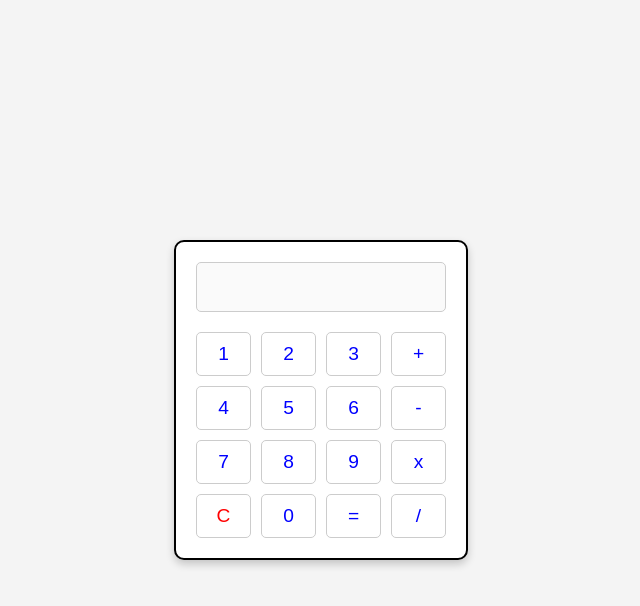
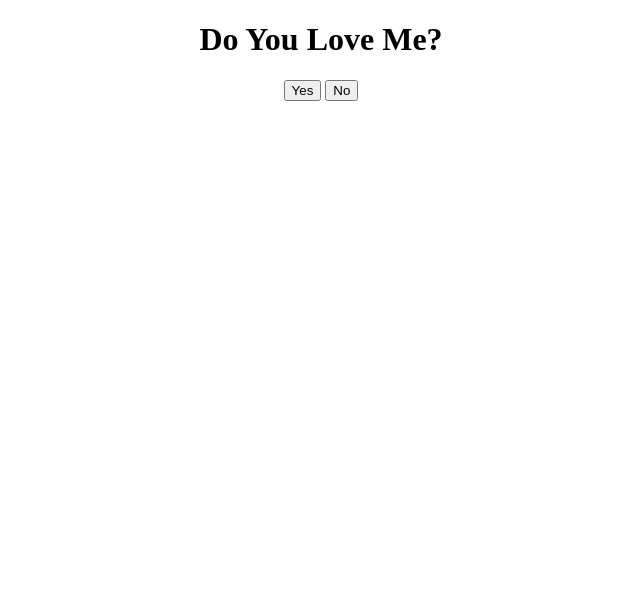
Before and after one commit to hoang10102006/oke, a website: page codethoi.html in a window 1280 px wide. Shown: the whole page, without its empty margins (319-959 px from the left). Drawn offline with Linux system fonts and the light colour scheme.

Commit message:
add hett

```diff
--- a/codethoi.html
+++ b/codethoi.html
@@ -3,113 +3,33 @@
 <head>
     <meta charset="UTF-8">
     <meta name="viewport" content="width=device-width, initial-scale=1.0">
-    <title>Calculator</title>
+    <title>Lesson 07: Do You Love Me?</title>
     <style>
-        body {
-            font-family: Arial, sans-serif;
-            display: flex;
-            justify-content: center;
-            align-items: center;
-            height: 100vh;
-            margin: 0;
-            background-color: #f4f4f4;
-        }
-
-        .calculator {
-            border: 2px solid black;
-            padding: 20px;
-            border-radius: 10px;
-            background: white;
-            width: 250px;
-            box-shadow: 0 4px 8px rgba(0, 0, 0, 0.2);
-        }
-
-        .display {
-            width: 100%;
-            height: 50px;
-            text-align: right;
-            font-size: 1.5em;
-            margin-bottom: 20px;
-            padding: 10px;
-            border: 1px solid #ccc;
-            border-radius: 5px;
-            box-sizing: border-box;
-        }
-
-        .button-grid {
-            display: grid;
-            grid-template-columns: repeat(4, 1fr);
-            gap: 10px;
-        }
-
-        button {
-            font-size: 1.2em;
-            padding: 10px;
-            border: 1px solid #ccc;
-            border-radius: 5px;
+        .wrap {
+            position: relative;
+            text-align: center;
+            width: 600px;
+            height: 600px;
             background-color: white;
-            color: blue;
-            cursor: pointer;
-            transition: background-color 0.3s ease;
-        }
-
-        button:hover {
-            background-color: #ddd;
-        }
-
-        .button-clear {
-            color: red;
+            margin: 0 auto;
         }
     </style>
 </head>
 <body>
-<div class="calculator">
-    <input type="text" class="display" id="display" disabled>
-    <div class="button-grid">
-        <button onclick="appendNumber(1)">1</button>
-        <button onclick="appendNumber(2)">2</button>
-        <button onclick="appendNumber(3)">3</button>
-        <button onclick="appendOperator('+')">+</button>
-
-        <button onclick="appendNumber(4)">4</button>
-        <button onclick="appendNumber(5)">5</button>
-        <button onclick="appendNumber(6)">6</button>
-        <button onclick="appendOperator('-')">-</button>
-
-        <button onclick="appendNumber(7)">7</button>
-        <button onclick="appendNumber(8)">8</button>
-        <button onclick="appendNumber(9)">9</button>
-        <button onclick="appendOperator('*')">x</button>
-
-        <button class="button-clear" onclick="clearDisplay()">C</button>
-        <button onclick="appendNumber(0)">0</button>
-        <button onclick="calculate()">=</button>
-        <button onclick="appendOperator('/')">/</button>
-    </div>
+<div class="wrap">
+    <h1>Do You Love Me?</h1>
+    <button onclick="alert('<3');">Yes</button>
+    <button id="btnNo">No</button>
 </div>
-
 <script>
-    const display = document.getElementById('display');
-
-    function appendNumber(number) {
-        display.value += number;
-    }
-
-    function appendOperator(operator) {
-        display.value += ` ${operator} `;
-    }
-
-    function clearDisplay() {
-        display.value = '';
-    }
-
-    function calculate() {
-        try {
-            display.value = eval(display.value.replace('x', '*'));
-        } catch (error) {
-            display.value = 'Error';
-        }
-    }
+    let btnNo = document.getElementById("btnNo");
+    btnNo.addEventListener("mouseover", function() {
+        let posX = Math.round(Math.random() * (window.innerWidth - 100 - btnNo.offsetWidth));
+        let posY = Math.round(Math.random() * (window.innerHeight - 100 - btnNo.offsetHeight));
+        btnNo.style.position = "absolute";
+        btnNo.style.left = posX + 'px';
+        btnNo.style.top = posY + 'px';
+    })
 </script>
 </body>
 </html>
```
Also changed, not shown: doyouloveme.html (added, +36 -0 lines), mmb.html (added, +36 -0 lines).
